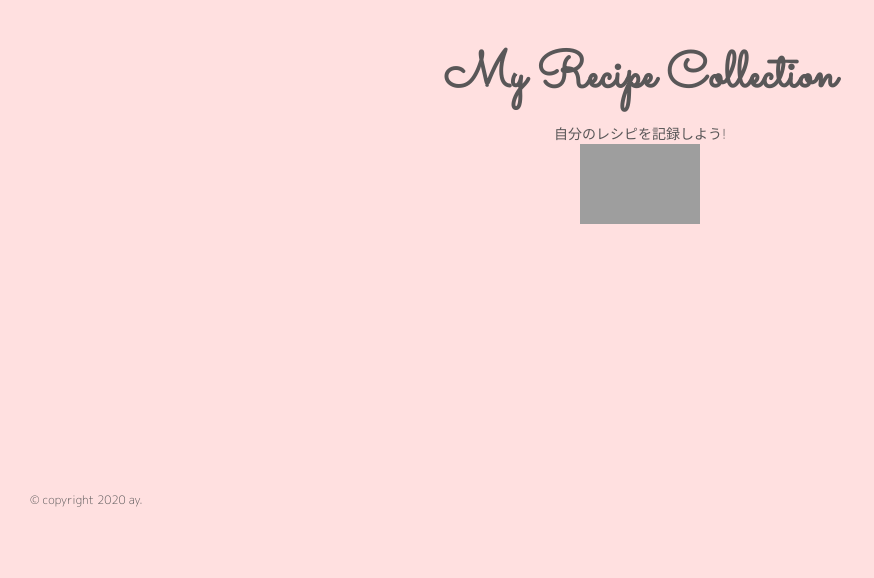
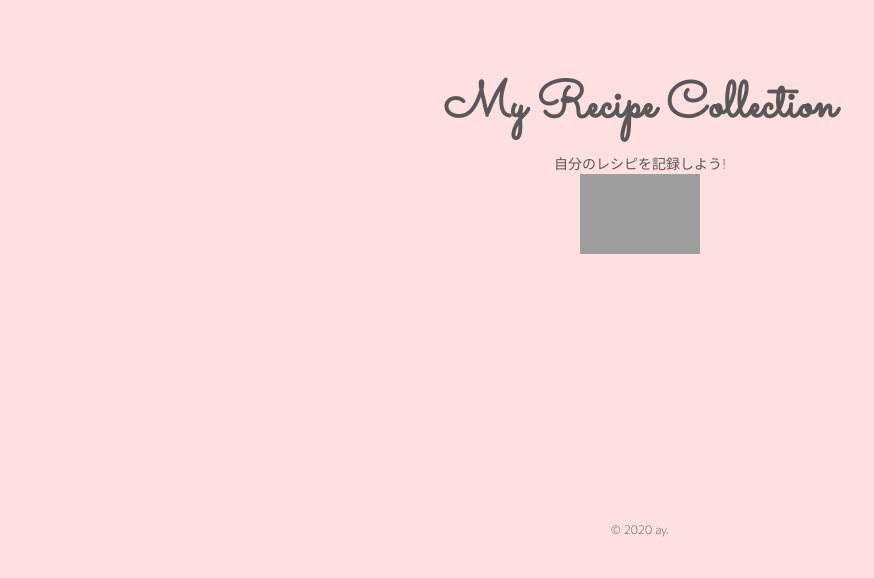
Before and after one commit to a0una/mynew, a PHP site: page /join/login.php in a window 1280 px wide. Shown: the top 578 px of the page, without its empty margins (0-874 px from the left). Run offline with PHP 8.4, Linux system fonts and the light colour scheme; grey boxes are pictures that could not be loaded.

Commit message:
[edit]style

```diff
--- a/index.html
+++ b/index.html
@@ -16,7 +16,7 @@
     <header class="clearfix">
         <nav>
             <ul class="clearfix">
-                <li><a href="#">ログイン</a></li>
+                <li><a href="join/login.php">ログイン</a></li>
             </ul>
         </nav>
 
@@ -61,7 +61,7 @@
     </div><!--countainer end-->
 </div><!--wrapper end-->
 <footer>
-    <p><small>© copyright 2020 ay.</small></p>
+    <p><small>© 2020 ay.</small></p>
 
 </body>
 
--- a/join/login.php
+++ b/join/login.php
@@ -25,14 +25,14 @@
     </div>
 
     <div id="container">
-        <div id="main">
+        <div id="centerpart">
 
-        </div>
+        </div><!--enterpart end-->
     </div><!--countainer end-->
 
 </div><!--wrapper end-->
 <footer>
-    <p><small>© copyright 2020 ay.</small></p>
+    <p><small>© 2020 ay.</small></p>
 </body>
 
 </html>
--- a/join/style.css
+++ b/join/style.css
@@ -8,7 +8,7 @@ body {
     font-size: 14px;
     color: #595758;
     background-color: #ffe0e0;
-    margin: 30px;
+    margin: 60px;
 }
 
 #wrapper {
@@ -64,23 +64,23 @@ header nav ul li a:hover{
     width: auto;
     height: auto;
     color: #595758;
+    text-align: center;
+}
+
+#centerpart {
+    margin-top: 10px;
+    height: 250px;
+    text-align: center;
+    display: flex;
+    justify-content: center;
 }
 
 
-
-#main {
+#leftside {
     margin-top: 10px;
-
-    height: 250px;
-    text-align: center;
-}
-
-#leftside {
-    float: left;
-    margin-top: 10px;
-
     padding: 0.5em;
     text-align: left;
+    width: fit-content;
 }
 
 .box {
@@ -91,6 +91,10 @@ header nav ul li a:hover{
     box-shadow: 0px 0px 0px 10px #ffe0e0;
     border: dashed 2px #ffc3c3;
     border-radius: 8px;
+    width: auto;
+}
+.box h4 {
+    color: #ff6666;
 }
 .box p {
     margin: 0;
@@ -98,14 +102,14 @@ header nav ul li a:hover{
 }
 
 
-#leftside nav ul li {
+.box nav ul li {
     list-style: none;
 }
 
 #rightside {
-    float: right;
     margin-top: 10px;
     padding: 30px;
+    margin: 2em;
 }
 
 .viewpage  {
@@ -114,13 +118,19 @@ header nav ul li a:hover{
 }
 
 #entry {
-    margin-top: 20px;
+    margin-top: 40px;
     padding: 10px;
-    background-color:#fff0e0;
     text-decoration: none;
+    height: auto;
+}
+
+#entry a {
+    text-decoration: none;
+    color: crimson;
 }
 
 footer {
     width: 100%;
     height: 60px;
+    text-align: center;
 }
```
